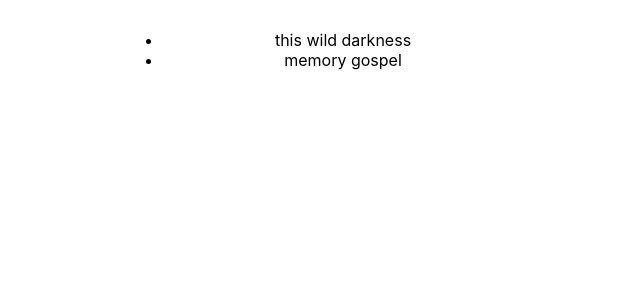
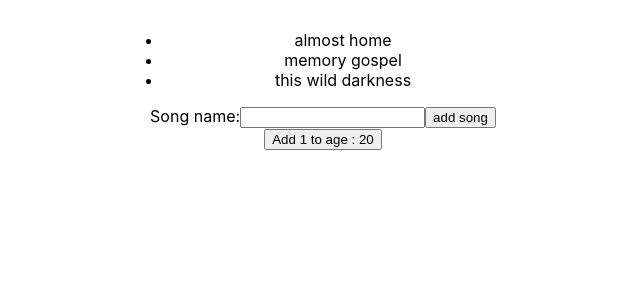
Before and after one commit to sunilsp77/BookReading-hooks, a React (Create React App) app: page / in a window 1280 px wide. Shown: the top 300 px of the page, without its empty margins (317-957 px from the left). Built offline with nearby package versions, Linux system fonts and the light colour scheme.

Commit message:
Function components and hooks usage

```diff
--- a/package.json
+++ b/package.json
@@ -8,7 +8,8 @@
     "@testing-library/user-event": "^7.2.1",
     "react": "^16.13.1",
     "react-dom": "^16.13.1",
-    "react-scripts": "3.4.1"
+    "react-scripts": "3.4.1",
+    "uuid": "^7.0.3"
   },
   "scripts": {
     "start": "react-scripts start",
--- /dev/null
+++ b/src/components/NewSongForm.js
@@ -0,0 +1,24 @@
+import React, { useState } from "react";
+
+function NewSongForm({ addSong }) {
+  const [title, setTitle] = useState("");
+  const handleSubmit = (e) => {
+    e.preventDefault();
+    addSong(title);
+    setTitle("");
+  };
+  return (
+    <form onSubmit={handleSubmit}>
+      <label>Song name:</label>
+      <input
+        type="text"
+        value={title}
+        required
+        onChange={(e) => setTitle(e.target.value)}
+      />
+      <input type="submit" value="add song" />
+    </form>
+  );
+}
+
+export default NewSongForm;
--- a/src/components/SongList.js
+++ b/src/components/SongList.js
@@ -1,12 +1,33 @@
-import React from "react";
+import React, { useState, useEffect } from "react";
+import uuid from "uuid/v1";
+import NewSongForm from "./NewSongForm";
 
 const SongList = () => {
+  const [songs, setSongs] = useState([
+    { title: "almost home", id: 1 },
+    { title: "memory gospel", id: 2 },
+    { title: "this wild darkness", id: 3 },
+  ]);
+  const [age, setAge] = useState(20);
+  const addSong = (title) => {
+    setSongs([...songs, { title, id: uuid() }]);
+  };
+
+  useEffect(() => {
+    console.log("useEffect hook ran", songs);
+  }, [songs]);
+  useEffect(() => {
+    console.log("useEffect hook ran", age);
+  }, [age]);
   return (
     <div className="song-list">
       <ul>
-        <li>this wild darkness</li>
-        <li>memory gospel</li>
+        {songs.map((song) => {
+          return <li key={song.id}>{song.title}</li>;
+        })}
       </ul>
+      <NewSongForm addSong={addSong} />
+      <button onClick={() => setAge(age + 1)}>Add 1 to age : {age}</button>
     </div>
   );
 };
```
Also changed, not shown: src/App1.js (deleted, +0 -22 lines), src/App2.js (added, +12 -0 lines), 1 other file (tests, documents, lock files or other folders).
